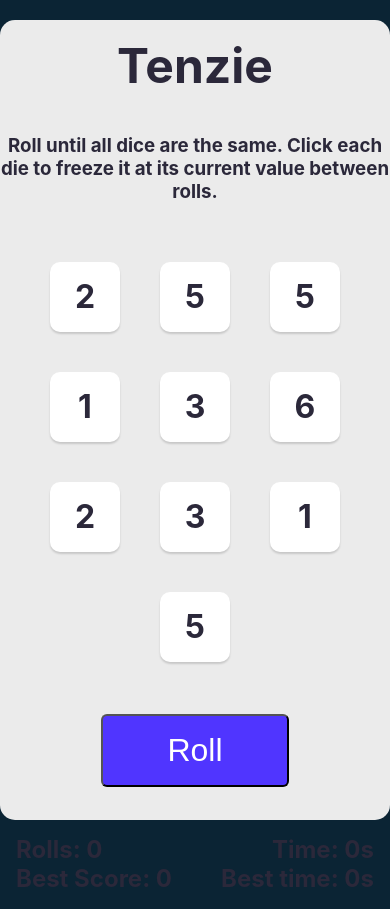
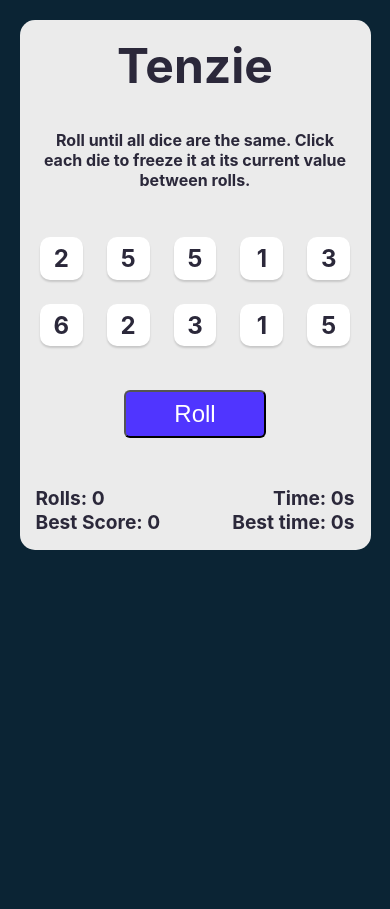
Before and after one commit to ErykBabayan/Tenzie, a React (Create React App) app: page / in a window 390 px wide. After the commit the page ends 844 px from the top, so only its background shows below. Built offline with nearby package versions, Linux system fonts and the light colour scheme.

Commit message:
added media queries to support mobile devices

```diff
--- a/src/index.css
+++ b/src/index.css
@@ -88,3 +88,53 @@ h3 {
 	font-size: 1.5rem;
 	font-weight: bold;
 }
+
+@media screen and (max-width: 650px) {
+	.app-container {
+		max-width: 90%;
+	}
+	h3 {
+		max-width: 90%;
+	}
+	.dice {
+		width: 11vw;
+		height: 11vw;
+	}
+}
+@media screen and (max-width: 570px) {
+	.dice {
+		margin: 15px;
+		font-size: 1.5rem;
+	}
+}
+@media screen and (max-width: 450px) {
+	h3 {
+		font-size: 1rem;
+	}
+	.dice {
+		margin: 12px;
+		font-size: 1.5rem;
+	}
+	.score-container {
+		font-size: 1.2rem;
+	}
+	.time-container {
+		font-size: 1.2rem;
+	}
+	.roll-btn {
+		background-color: #5035ff;
+		padding: 0.5rem 3rem;
+		font-size: 1.5rem;
+	}
+}
+@media screen and (max-width: 350px) {
+	.dice {
+		margin: 10px;
+	}
+	.score-container {
+		font-size: 1rem;
+	}
+	.time-container {
+		font-size: 1rem;
+	}
+}
```
